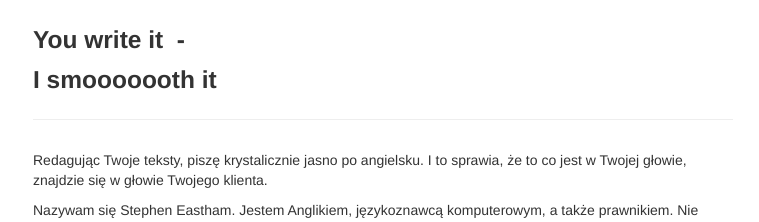
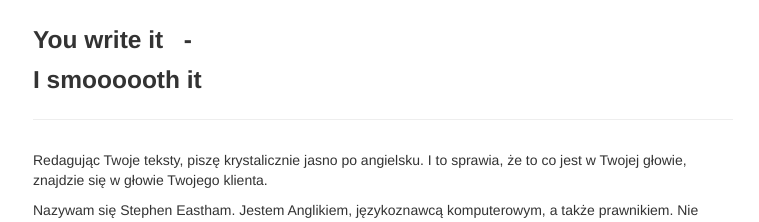
Before and after one commit to StephenEastham/StephenEastham.github.io, a Jekyll site: the page built from index.md, in a window 1280 px wide. Shown: the top 222 px of the page, without its empty margins (257-1016 px from the left). Built offline with Jekyll 4.4.1, drawn with Linux system fonts in a browser that asks for light colours.

Commit message:
Update index.md

```diff
--- a/index.md
+++ b/index.md
@@ -1,6 +1,6 @@
 ---
 layout: page
-title: You write it &#xA0;- <br markdown="1">I smooooooth it
+title: You write it &#xA0;&#xA0;- <br markdown="1">I smoooooth it
 tagline:
 description:
 ---
```
